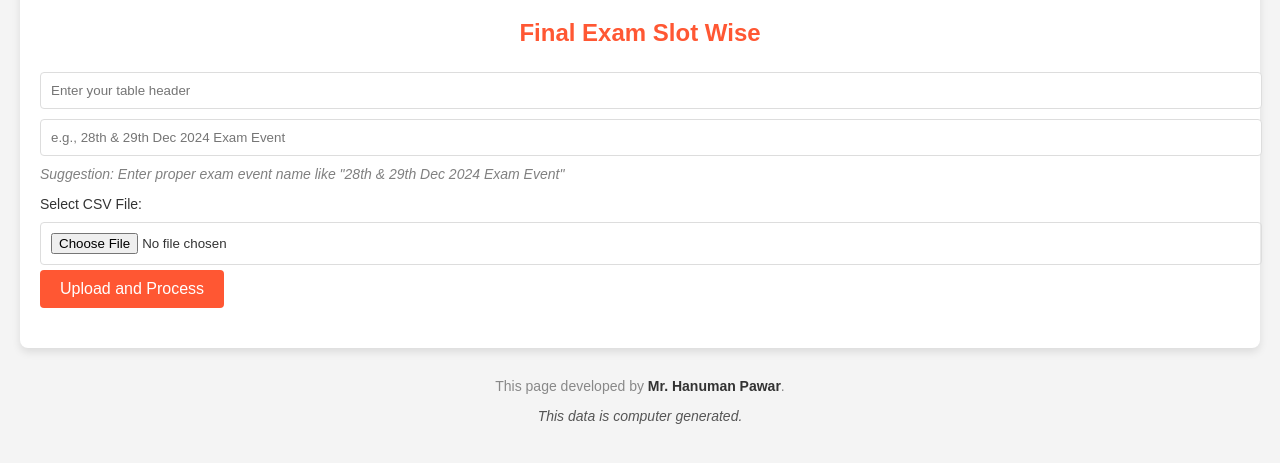
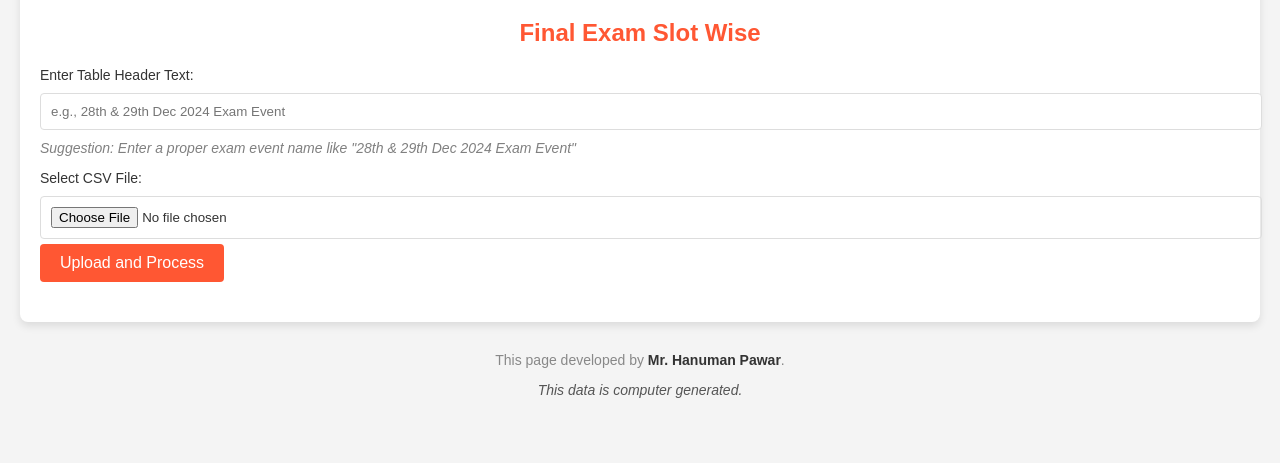
Before and after one commit to Hanumanpawar95/Beed-Cyber-Slot-wise-exam, a website: page index.html in a window 1280 px wide. Shown: the part 101-564 px from the top of the page. Drawn offline with nearby package versions, Linux system fonts and the light colour scheme.

Commit message:
Update index.html

```diff
--- a/index.html
+++ b/index.html
@@ -116,10 +116,14 @@
         <h2>Final Exam Slot Wise</h2>
 
         <form id="uploadForm">
-             <input type="text" id="tableHeader" placeholder="Enter your table header" required>
-            <input type="text" id="tableHeader" placeholder="e.g., 28th & 29th Dec 2024 Exam Event" required>
+            <label for="tableHeader">Enter Table Header Text:</label>
+    <input
+        type="text"
+        id="tableHeader"
+        placeholder="e.g., 28th & 29th Dec 2024 Exam Event"
+        required>
     <p style="font-size: 14px; color: gray; margin-top: 5px;">
-        <em>Suggestion: Enter proper exam event name like "28th & 29th Dec 2024 Exam Event"</em>
+        <em>Suggestion: Enter a proper exam event name like "28th & 29th Dec 2024 Exam Event"</em>
     </p>
       <label for="csvFile">Select CSV File:</label>
             <input type="file" id="csvFile" name="csvFile" accept=".csv">
```
